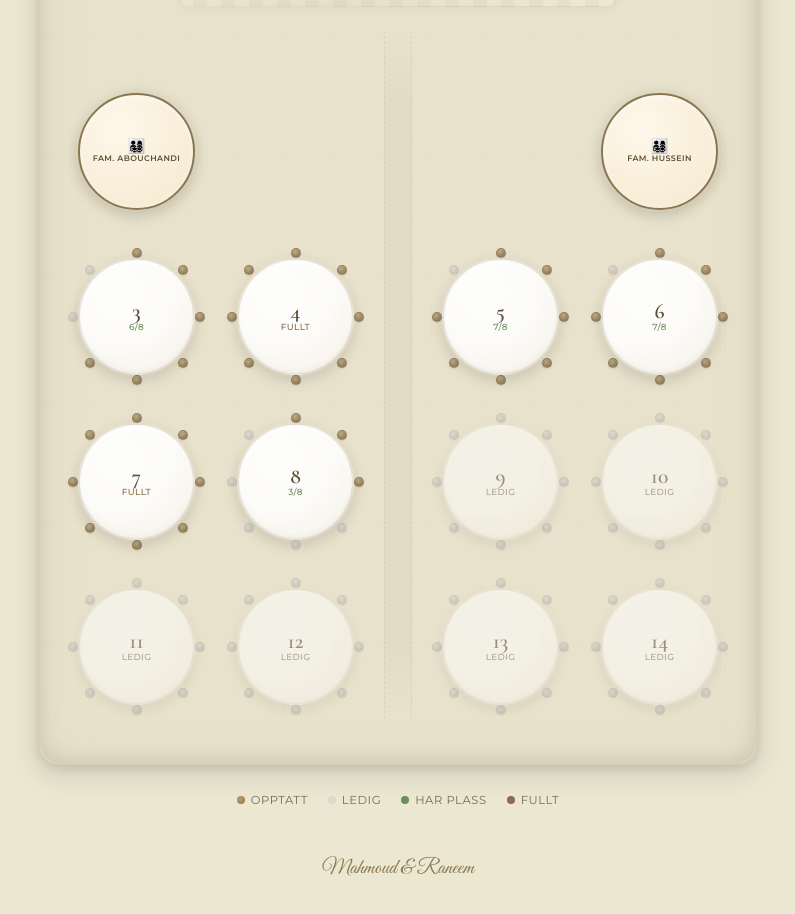
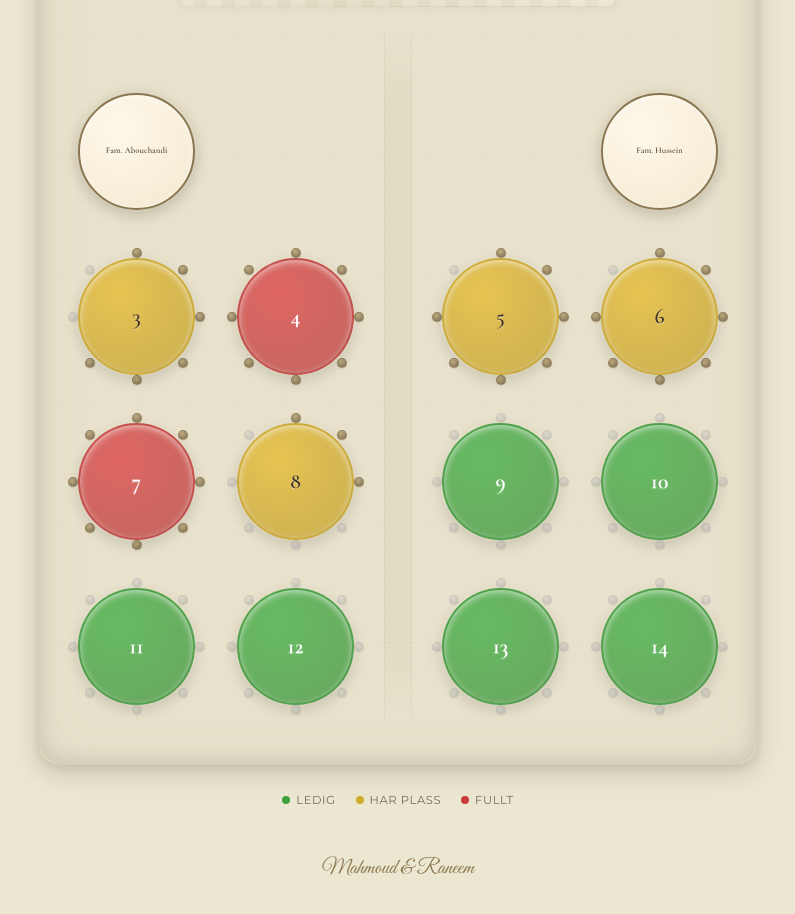
Before and after one commit to mahmoudAndRanim/wedding-map, a React (Vite) app: page / in a window 1280 px wide. Shown: the part 540-1454 px from the top of the page, without its empty margins (242-1037 px from the left). Built offline with nearby package versions, Linux system fonts and the light colour scheme; no server answers.

Commit message:
style: color-coded tables (green/yellow/red), remove status text and icons

```diff
--- a/src/components/Legend.jsx
+++ b/src/components/Legend.jsx
@@ -2,19 +2,15 @@ export default function Legend() {
   return (
     <div className="legend">
       <div className="legend__item">
-        <span className="legend__dot legend__dot--occupied" />
-        Opptatt
-      </div>
-      <div className="legend__item">
-        <span className="legend__dot legend__dot--free" />
+        <span className="legend__dot legend__dot--green" />
         Ledig
       </div>
       <div className="legend__item">
-        <span className="legend__dot legend__dot--available" />
+        <span className="legend__dot legend__dot--yellow" />
         Har plass
       </div>
       <div className="legend__item">
-        <span className="legend__dot legend__dot--full" />
+        <span className="legend__dot legend__dot--red" />
         Fullt
       </div>
     </div>
--- a/src/components/TableRows.jsx
+++ b/src/components/TableRows.jsx
@@ -27,19 +27,7 @@ function Table({ table, isActive, onClick }) {
       )}
       <div className="table__surface">
         <div className="table__info">
-          {isFamily ? (
-            <>
-              <span className="table__family-icon">👨‍👩‍👧‍👦</span>
-              <span className="table__family-name">{table.familyName}</span>
-            </>
-          ) : (
-            <>
-              <span className="table__number">{table.id}</span>
-              <span className="table__status">
-                {isFull ? 'Fullt' : isEmpty ? 'Ledig' : `${filled}/${CHAIRS_PER_TABLE}`}
-              </span>
-            </>
-          )}
+          <span className="table__number">{isFamily ? table.familyName : table.id}</span>
         </div>
       </div>
     </motion.div>
--- a/src/index.css
+++ b/src/index.css
@@ -461,31 +461,35 @@ body {
   gap: 1px;
 }
 
-.table__status {
-  font-family: var(--font-body);
-  font-size: 0.55rem;
-  font-weight: 500;
-  letter-spacing: 0.04em;
-  text-transform: uppercase;
-  color: var(--gold);
-  line-height: 1;
+/* Status colors — surface background tint */
+.table--full .table__surface {
+  background:
+    radial-gradient(circle at 35% 30%, rgba(220,80,80,0.85) 0%, rgba(200,60,60,0.75) 50%, rgba(180,50,50,0.7) 100%);
+  border-color: rgba(180,50,50,0.4);
 }
 
-/* Status colors */
-.table--full .table__status {
-  color: #8B6B4A;
+.table--full .table__number {
+  color: #fff;
 }
 
-.table--available .table__status {
-  color: #6B8E5A;
+.table--available .table__surface {
+  background:
+    radial-gradient(circle at 35% 30%, rgba(230,190,60,0.85) 0%, rgba(210,170,40,0.75) 50%, rgba(190,155,30,0.7) 100%);
+  border-color: rgba(190,155,30,0.4);
 }
 
-.table--empty .table__status {
-  color: var(--text-dim);
+.table--available .table__number {
+  color: #3D3228;
 }
 
 .table--empty .table__surface {
-  opacity: 0.55;
+  background:
+    radial-gradient(circle at 35% 30%, rgba(80,180,80,0.85) 0%, rgba(60,160,60,0.75) 50%, rgba(50,140,50,0.7) 100%);
+  border-color: rgba(50,140,50,0.4);
+}
+
+.table--empty .table__number {
+  color: #fff;
 }
 
 /* Family table */
@@ -503,24 +507,14 @@ body {
     inset 0 2px 6px rgba(255, 255, 255, 0.6);
 }
 
+.table--family .table__number {
+  font-size: 0.55rem;
+  font-weight: 600;
+  color: var(--gold-deep);
+}
+
 .table--family:hover {
   transform: none;
-}
-
-.table__family-icon {
-  font-size: 0.9rem;
-  line-height: 1;
-}
-
-.table__family-name {
-  font-family: var(--font-body);
-  font-size: 0.5rem;
-  font-weight: 600;
-  color: var(--gold-deep);
-  text-transform: uppercase;
-  letter-spacing: 0.05em;
-  text-align: center;
-  line-height: 1.2;
 }
 
 /* Chairs around the table */
@@ -752,21 +746,16 @@ body {
   border-radius: 50%;
 }
 
-.legend__dot--occupied {
-  background: radial-gradient(circle at 40% 35%, #B89E6A, #8A7650);
+.legend__dot--green {
+  background: rgb(60,160,60);
 }
 
-.legend__dot--free {
-  background: #ccc;
-  opacity: 0.5;
+.legend__dot--yellow {
+  background: rgb(210,170,40);
 }
 
-.legend__dot--available {
-  background: #6B8E5A;
-}
-
-.legend__dot--full {
-  background: #8B6B4A;
+.legend__dot--red {
+  background: rgb(200,60,60);
 }
 
 /* ===== LOADING ===== */
```
